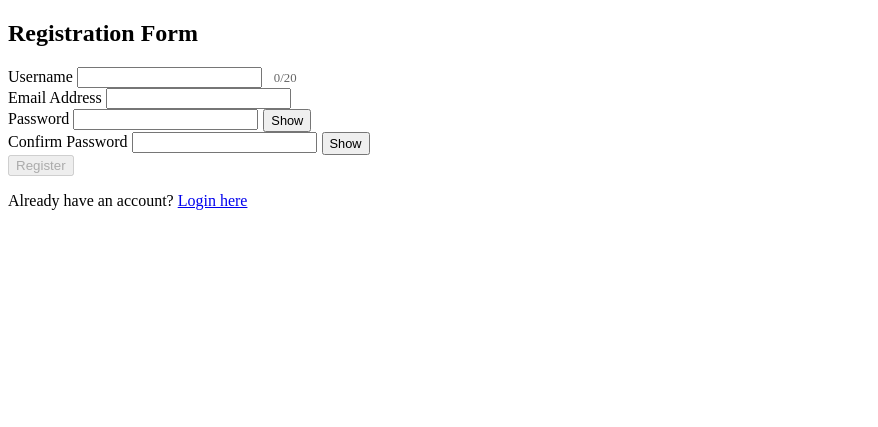
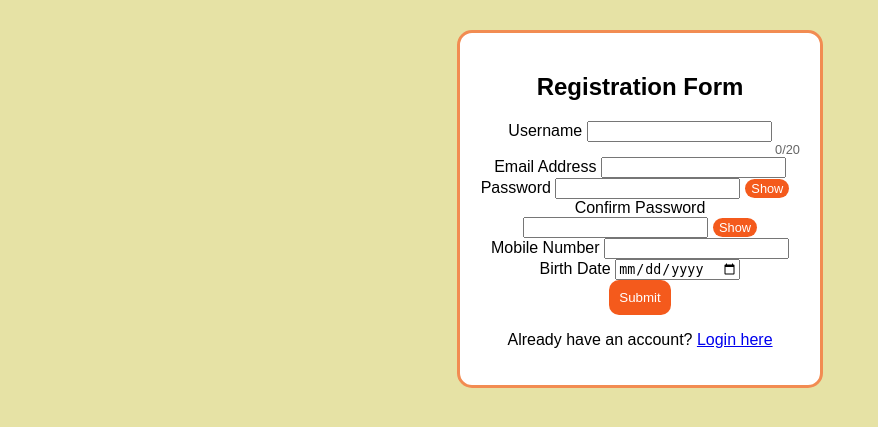
Before and after one commit to ahmed2405089-hue/uni_eat-, a web app: file pages/register.html in a window 1280 px wide. Shown: the top 427 px of the page, without its empty margins (0-878 px from the left). Run offline with its HTML, style and script files only (its server is not run), Linux system fonts and the light colour scheme.

Commit message:
Update register.html

```diff
--- a/pages/register.html
+++ b/pages/register.html
@@ -1,51 +1,59 @@
-<!doctype html>
+<!DOCTYPE html>
 <html lang="en">
+
 <head>
-    <meta charset="UTF-8" />
-    <meta name="viewport" content="width=device-width, initial-scale=1.0" />
+    <meta charset="UTF-8">
+    <meta name="viewport" content="width=device-width, initial-scale=1.0">
     <title>UNIEats - Register</title>
+    <link rel="stylesheet" href="../styles/colors.css">
+    <link rel="stylesheet" href="../styles/style.css">
+    <link rel="stylesheet" href="../styles/register.css">
 </head>
+
 <body>
-    <main>
+
+    <main class="container">
         <form action="#" method="POST" id="registerForm">
             <h2>Registration Form</h2>
 
             <div>
                 <label for="username">Username</label>
-                <input type="text" name="username" id="username" pattern="[a-zA-Z0-9_]{3,20}"
-                    title="Username must be 3-20 characters, alphanumeric and underscore only" required
-                    autocomplete="username" maxlength="20" />
-                <span id="usernameCounter" style="font-size:0.8rem; color:#666; margin-left:8px;">0/20</span>
+                <input type="text" name="username" id="username" required>
+                <span id="usernameCounter" style="display:block; text-align:right; font-size:0.8rem; color:#666;">0/20</span>
             </div>
 
             <div>
                 <label for="email">Email Address</label>
-                <!-- Removed pattern attribute – custom JS validation will handle it -->
-                <input type="email" name="email" id="email"
-                       title="Please enter a valid email address"
-                       required autocomplete="email" />
+                <input type="email" name="email" id="email" required>
             </div>
 
             <div>
                 <label for="password">Password</label>
-                <input type="password" name="password" id="password" minlength="8" maxlength="128"
-                    pattern="(?=.*[a-z])(?=.*[A-Z])(?=.*\d)(?=.*[^A-Za-z0-9]).{8,}"
-                    title="Password must be at least 8 characters with uppercase, lowercase, number, and special character"
-                    required autocomplete="new-password" />
+                <input type="password" name="password" id="password" required>
             </div>
 
             <div>
                 <label for="confirm">Confirm Password</label>
-                <input type="password" name="confirm" id="confirm" required autocomplete="new-password" />
+                <input type="password" name="confirm" id="confirm" required>
             </div>
 
-            <input type="hidden" name="csrf_token" id="csrf_token" value="" />
+            <div>
+                <label for="mnumber">Mobile Number</label>
+                <input type="tel" name="mnumber" id="mnumber" required>
+            </div>
 
-            <button type="submit" id="submitBtn" disabled>Register</button>
+            <div>
+                <label for="bdate">Birth Date</label>
+                <input type="date" name="bdate" id="bdate" required>
+            </div>
+
+            <button type="submit" id="submitBtn">Submit</button>
 
             <p>Already have an account? <a href="login.html">Login here</a></p>
         </form>
     </main>
-    <script src="app.js"></script>
+
+    <script src="../script/app.js"></script>
 </body>
+
 </html>
```
